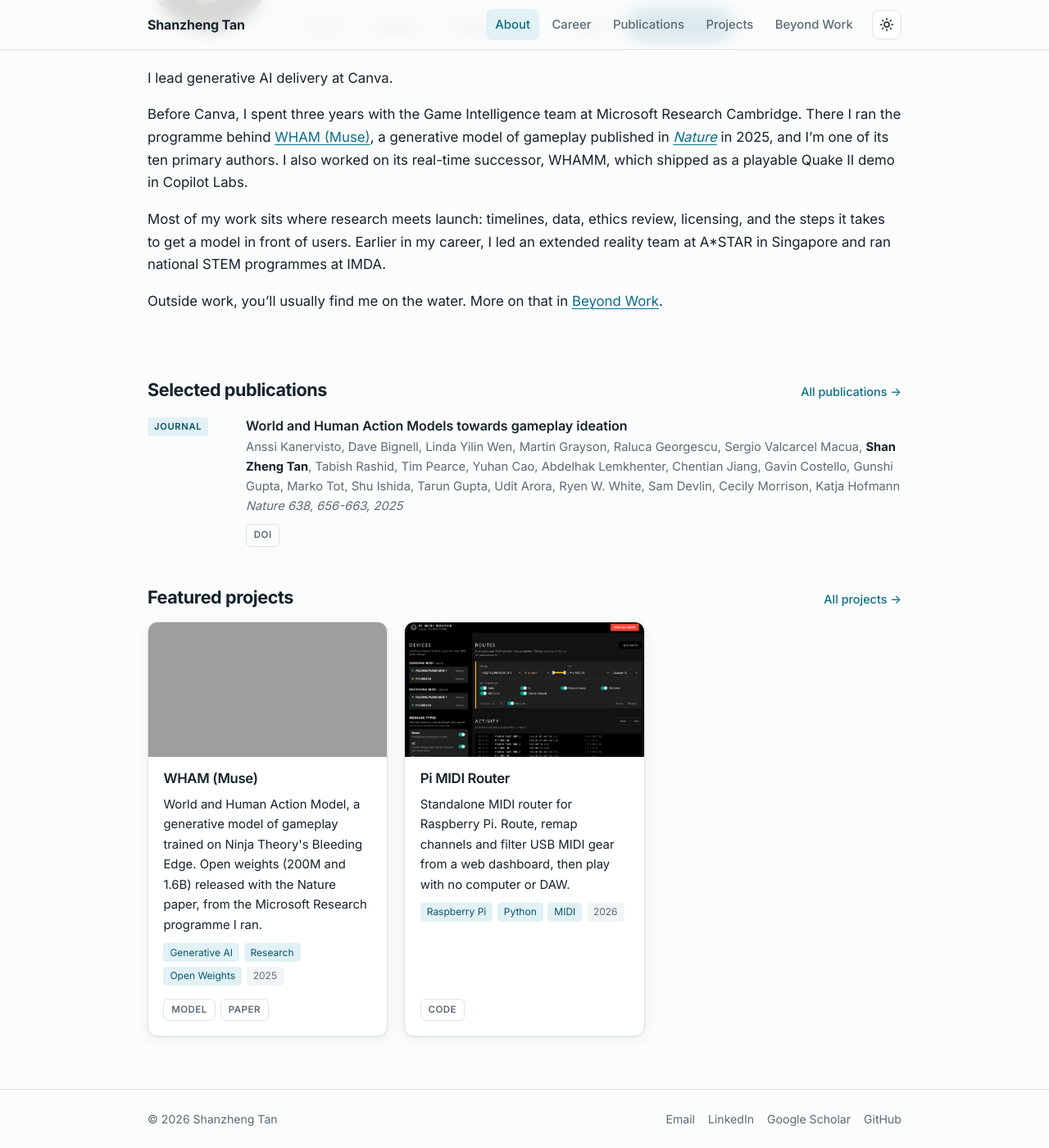
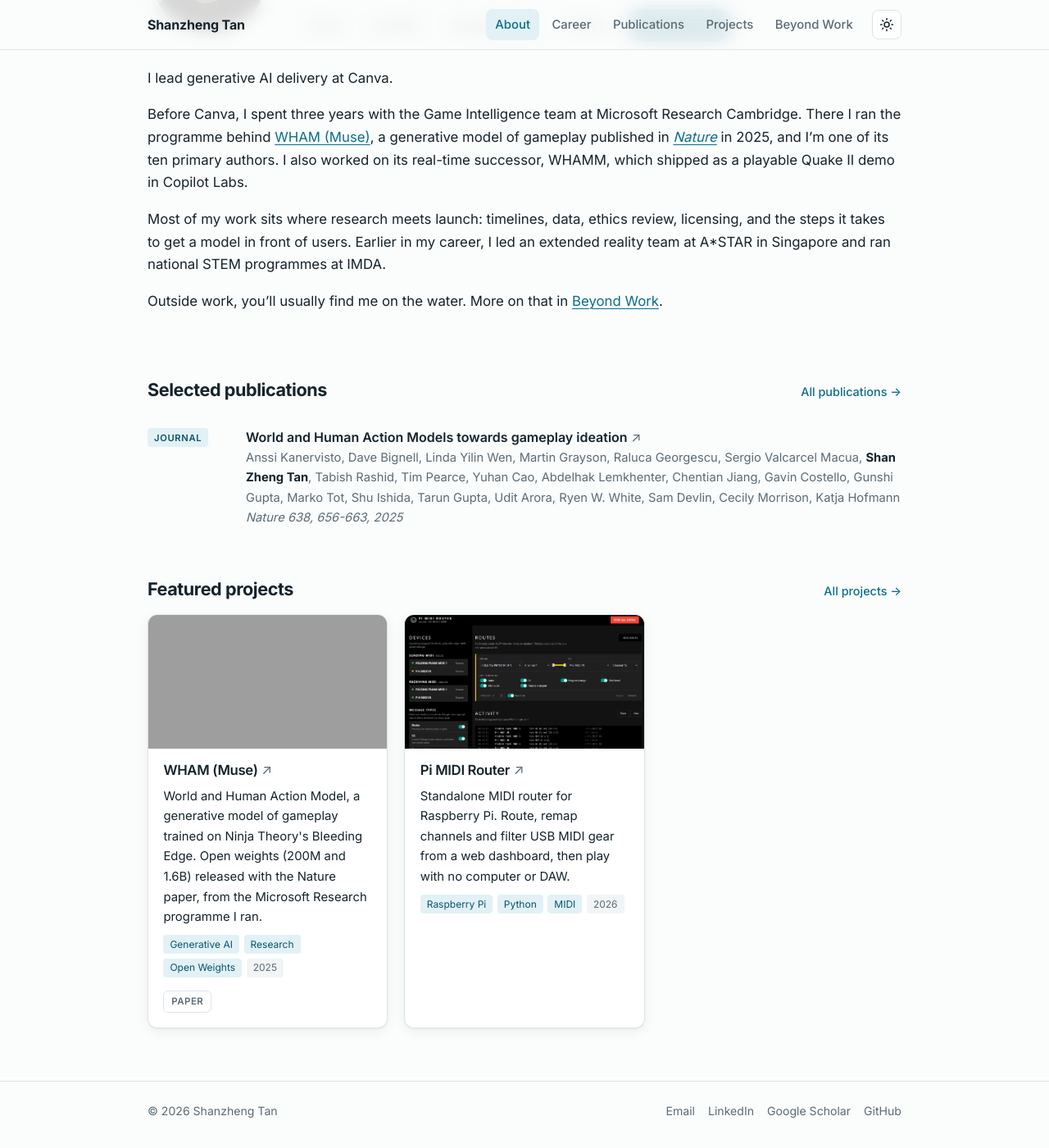
Before and after one commit to shanzheng-tan/shanzheng-tan.github.io, a Jekyll site: the page built from index.md, in a window 1280 px wide and 1400 px high, scrolled down 251 px. Shown: the whole window at 82% size. Built offline with Jekyll 4.4.1, drawn with Linux system fonts in a browser that asks for light colours; grey boxes are pictures that could not be loaded.

Commit message:
update cards to make them clickable

```diff
--- a/_includes/link-buttons.html
+++ /dev/null
@@ -1,11 +0,0 @@
-{% comment %}
-  Renders a row of small link buttons from a `links` hash, e.g. {pdf: ..., code: ...}.
-  Usage: {% include link-buttons.html links=item.links %}
-{% endcomment %}
-{% if include.links %}
-<div class="link-buttons">
-  {% for link in include.links %}
-  <a class="btn-small" href="{{ link[1] }}">{{ link[0] | upcase }}</a>
-  {% endfor %}
-</div>
-{% endif %}
--- a/_includes/project-card.html
+++ b/_includes/project-card.html
@@ -1,18 +1,30 @@
-{% comment %} One project card. Usage: {% include project-card.html project=p %} {% endcomment %}
+{% comment %}
+  One project card, further links show as small buttons. Usage: {% include project-card.html project=p %}
+{% endcomment %}
 {% assign p = include.project %}
-<article class="card project-card" data-tags="{% for tag in p.tags %}{{ tag | slugify }} {% endfor %}">
+{% assign url = nil %}
+{% for link in p.links limit: 1 %}{% assign url = link[1] %}{% endfor %}
+<article class="card project-card{% if url %} card--link{% endif %}" data-tags="{% for tag in p.tags %}{{ tag | slugify }} {% endfor %}">
   {% if p.image %}
   <img class="card-media" src="{{ p.image | relative_url }}" alt="Screenshot of {{ p.title }}" loading="lazy"{% if p.image_position %} style="object-position: {{ p.image_position }}"{% endif %}>
   {% else %}
   <div class="card-media card-media--placeholder" aria-hidden="true">{{ p.title | slice: 0 }}</div>
   {% endif %}
   <div class="card-body">
-    <h3>{{ p.title }}</h3>
+    <h3>
+      {% if url %}<a class="card-link" href="{{ url }}" target="_blank" rel="noopener">{{ p.title }}<span class="card-arrow" aria-hidden="true"> ↗</span></a>{% else %}{{ p.title }}{% endif %}
+    </h3>
     <p>{{ p.summary }}</p>
     <ul class="tags">
       {% for tag in p.tags %}<li>{{ tag }}</li>{% endfor %}
       {% if p.year %}<li class="tag-year">{{ p.year }}</li>{% endif %}
     </ul>
-    {% include link-buttons.html links=p.links %}
+    {% if p.links.size > 1 %}
+    <div class="link-buttons">
+      {% for link in p.links offset: 1 %}
+      <a class="btn-small" href="{{ link[1] }}" target="_blank" rel="noopener">{{ link[0] | upcase }}</a>
+      {% endfor %}
+    </div>
+    {% endif %}
   </div>
 </article>
--- a/_includes/publication.html
+++ b/_includes/publication.html
@@ -1,16 +1,21 @@
-{% comment %} One publication entry. Usage: {% include publication.html pub=p %} {% endcomment %}
+{% comment %}
+  One publication entry. (e.g. doi, patent or pdf). Usage: {% include publication.html pub=p %}
+{% endcomment %}
 {% assign p = include.pub %}
 {% assign authors = p.authors %}
 {% for name in site.data.profile.pub_names %}
   {% capture me %}<strong>{{ name }}</strong>{% endcapture %}
   {% assign authors = authors | replace: name, me %}
 {% endfor %}
-<li class="pub" data-tags="{{ p.type }}">
+{% assign url = nil %}
+{% for link in p.links limit: 1 %}{% assign url = link[1] %}{% endfor %}
+<li class="pub{% if url %} pub--link{% endif %}" data-tags="{{ p.type }}">
   <span class="pub-type pub-type--{{ p.type }}">{{ p.type }}</span>
   <div class="pub-body">
-    <p class="pub-title">{{ p.title }}</p>
+    <p class="pub-title">
+      {% if url %}<a class="pub-link" href="{{ url }}" target="_blank" rel="noopener">{{ p.title }}<span class="pub-arrow" aria-hidden="true"> ↗</span></a>{% else %}{{ p.title }}{% endif %}
+    </p>
     <p class="pub-authors">{{ authors }}</p>
     <p class="pub-venue">{{ p.venue }}, {{ p.year }}</p>
-    {% include link-buttons.html links=p.links %}
   </div>
 </li>
--- a/assets/css/main.css
+++ b/assets/css/main.css
@@ -232,6 +232,18 @@
   box-shadow: var(--shadow);
 }
 .card[hidden] { display: none; }
+
+/* Whole card is clickable: the title link's ::after stretches over the card.
+   Extra link buttons sit above it so they stay separately clickable. */
+.card--link { position: relative; transition: transform 0.15s ease, border-color 0.15s ease; }
+.card--link:hover { transform: translateY(-2px); border-color: var(--accent); }
+.card-link { color: inherit; text-decoration: none; }
+.card-link::after { content: ""; position: absolute; inset: 0; z-index: 1; }
+.card-link:focus-visible { outline: none; }
+.card--link:focus-within { outline: 2px solid var(--accent); outline-offset: 2px; }
+.card-arrow { color: var(--text-muted); font-weight: 400; transition: color 0.15s ease; }
+.card--link:hover h3, .card--link:hover .card-arrow { color: var(--accent); }
+.card--link .link-buttons { position: relative; z-index: 2; }
 .card-media { width: 100%; aspect-ratio: 16 / 9; object-fit: cover; background: var(--surface-2); }
 .card-media--4x3 { aspect-ratio: 4 / 3; }
 .card-media--placeholder {
@@ -307,8 +319,27 @@
 .pub-year[hidden] { display: none; }
 .pub-year h2 { font-size: 1rem; color: var(--text-muted); border-bottom: 1px solid var(--border); padding-bottom: 0.4rem; }
 
-.pub-list { list-style: none; padding: 0; margin: 0; display: grid; gap: 1.1rem; }
-.pub { display: grid; grid-template-columns: 6.5rem 1fr; gap: 1rem; align-items: start; }
+.pub-list { list-style: none; padding: 0; margin: 0; display: grid; gap: 0.25rem; }
+.pub {
+  position: relative;
+  display: grid;
+  grid-template-columns: 6.5rem 1fr;
+  gap: 1rem;
+  align-items: start;
+  padding: 0.85rem 1rem;
+  margin-inline: -1rem; /* keeps text aligned with headings; padding is only for the hover background */
+  border-radius: var(--radius);
+  transition: background-color 0.15s ease;
+}
+
+/* Whole card is clickable: the title link's ::after stretches over the card */
+.pub--link:hover { background: var(--surface-2); }
+.pub-link { color: inherit; text-decoration: none; }
+.pub-link::after { content: ""; position: absolute; inset: 0; border-radius: inherit; }
+.pub-link:focus-visible { outline: none; }
+.pub--link:focus-within { outline: 2px solid var(--accent); outline-offset: -2px; }
+.pub-arrow { color: var(--text-muted); font-weight: 400; transition: color 0.15s ease; }
+.pub--link:hover .pub-title, .pub--link:hover .pub-arrow { color: var(--accent); }
 .pub[hidden] { display: none; }
 .pub p { margin: 0; }
 .pub-title { font-weight: 600; }
```
